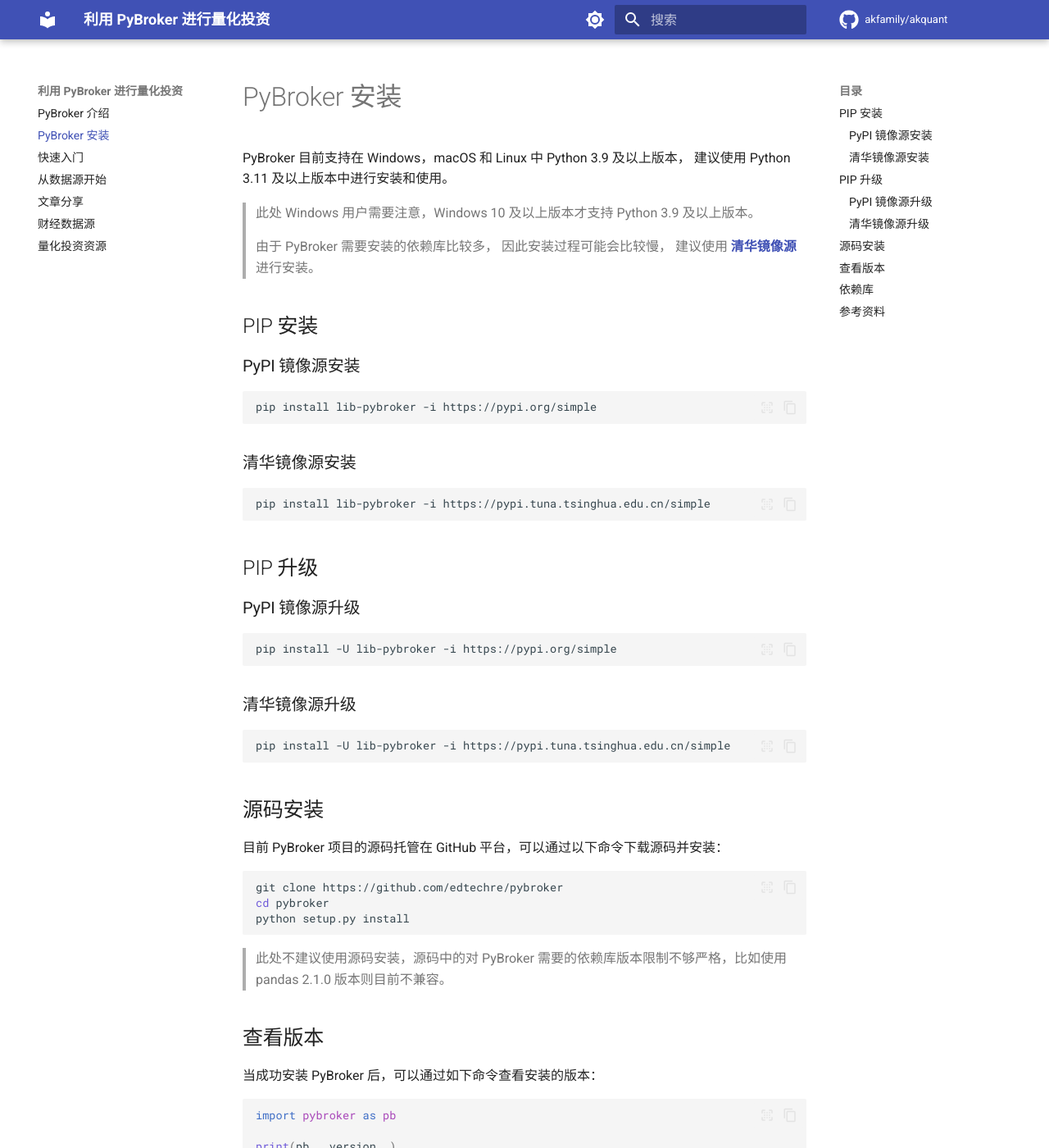
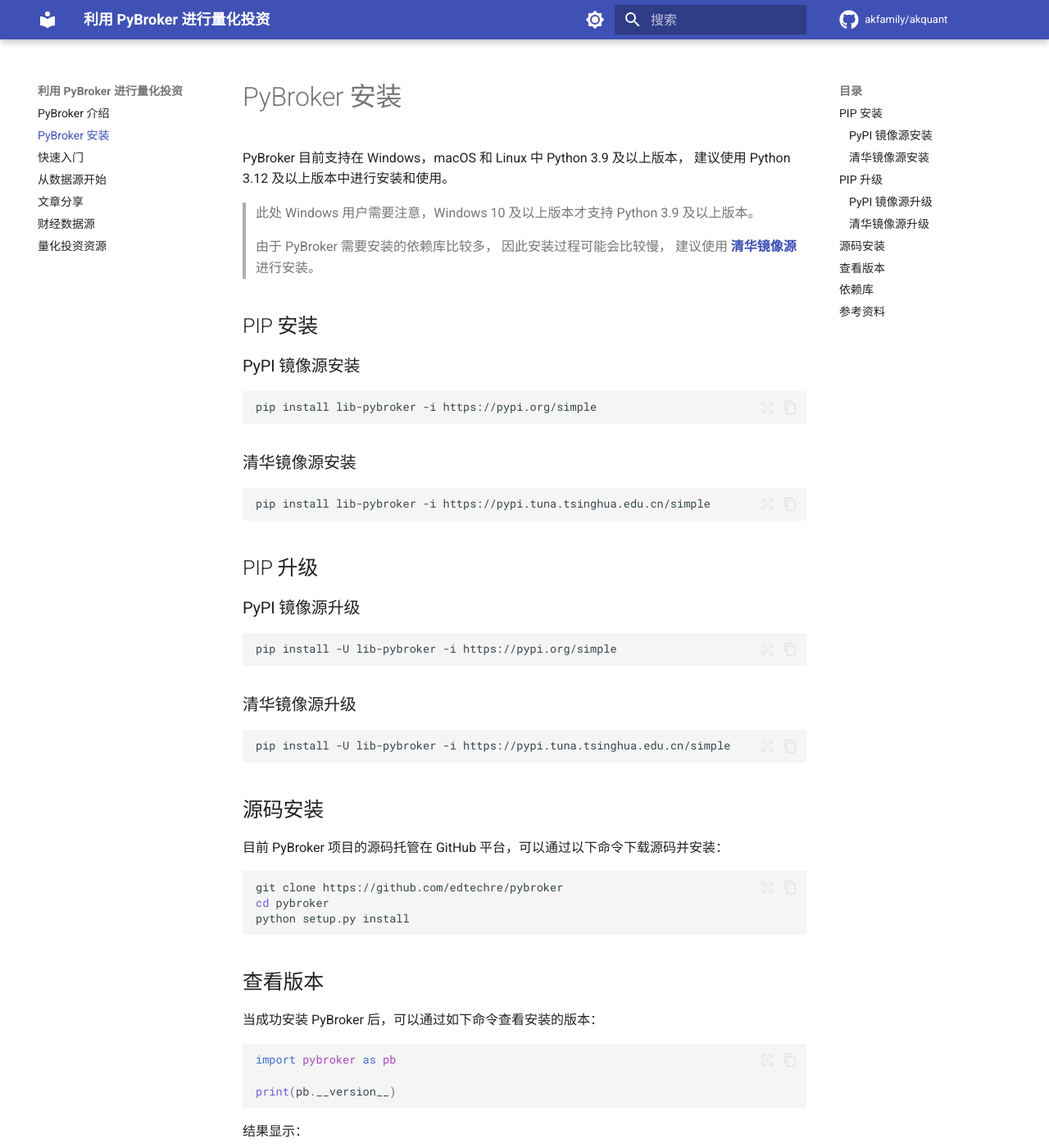
Before and after one commit to xujinzhao/akquant, an MkDocs documentation site: the page built from docs/installation.md, in a window 1280 px wide and 1400 px high. Shown: the whole window at 82% size. Built offline with MkDocs 1.6.1 and Material for MkDocs 9.7.7, drawn with Linux system fonts in a browser that asks for light colours; comment, search, counter and statistics services are not loaded; the version menu is left out.

Commit message:
docs: format docs

````diff
--- a/docs/installation.md
+++ b/docs/installation.md
@@ -1,7 +1,7 @@
 # PyBroker 安装
 
 PyBroker 目前支持在 Windows，macOS 和 Linux 中 Python 3.9 及以上版本，
-建议使用 Python 3.11 及以上版本中进行安装和使用。
+建议使用 Python 3.12 及以上版本中进行安装和使用。
 
 > 此处 Windows 用户需要注意，Windows 10 及以上版本才支持 Python 3.9 及以上版本。
 
@@ -47,9 +47,6 @@
 python setup.py install
 ```
 
-> 此处不建议使用源码安装，源码中的对 PyBroker 需要的依赖库版本限制不够严格，比如使用 pandas 2.1.0
-版本则目前不兼容。
-
 ## 查看版本
 
 当成功安装 PyBroker 后，可以通过如下命令查看安装的版本：
````
Also changed, not shown: other parts of docs/installation.md (+1 -1 lines).
